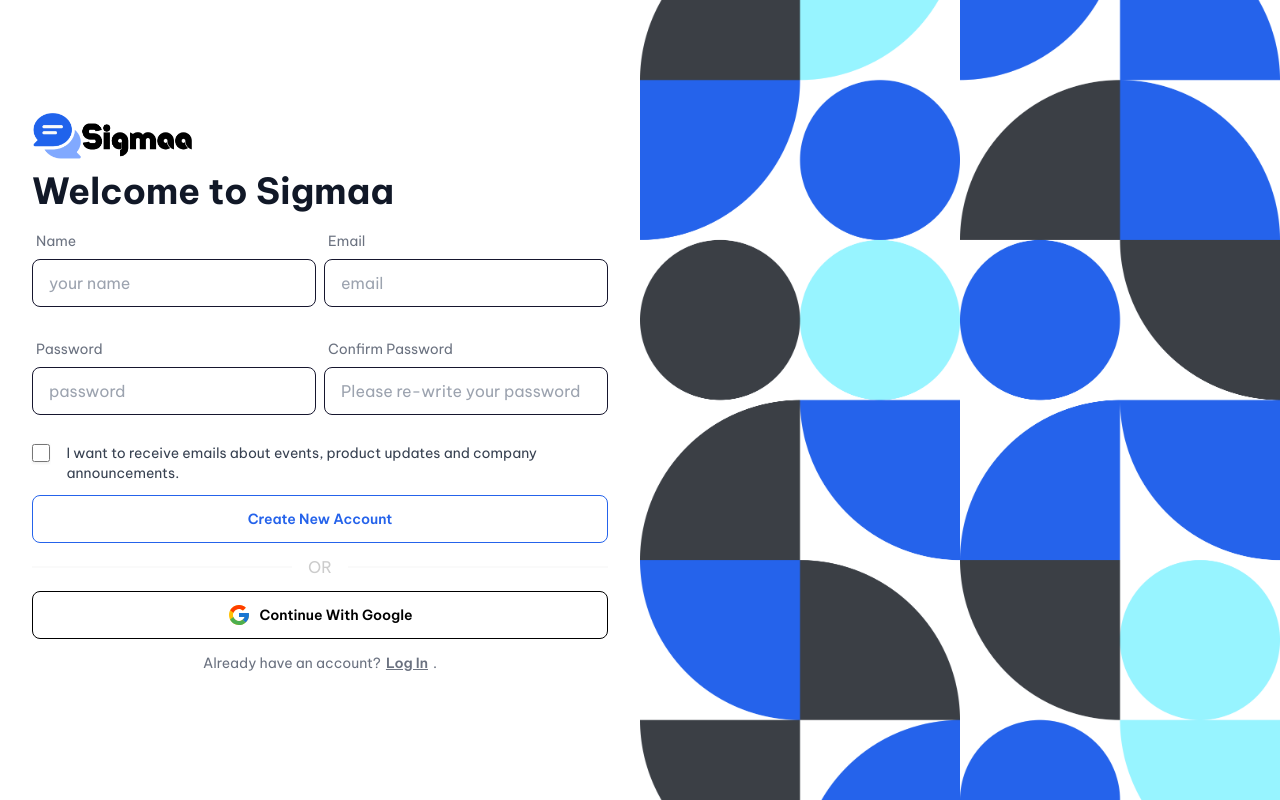
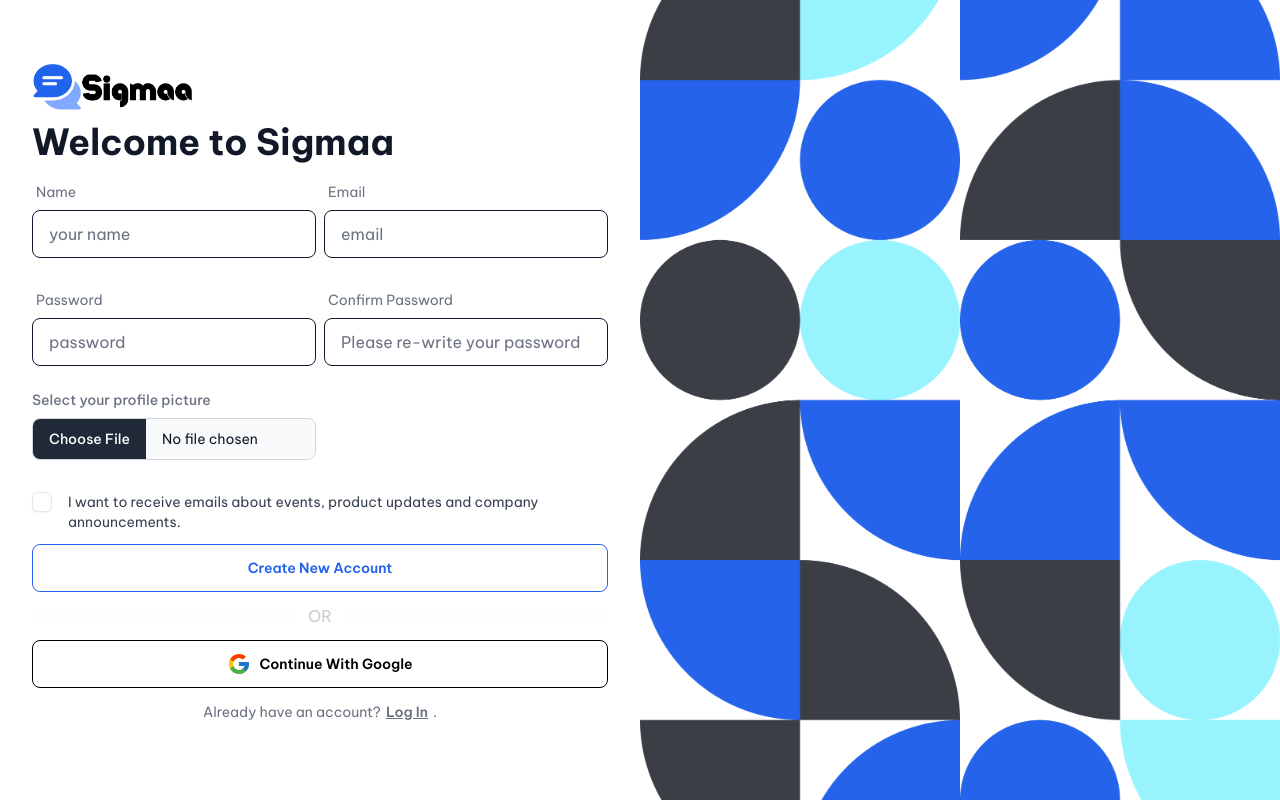
Before and after one commit to TaseenFuadJeem/sigma-chat, a React (Create React App) app: page /create-a-new-account in a window 1280 px wide. Built offline with nearby package versions, Linux system fonts and the light colour scheme; no server answers.

Commit message:
Added flowbite

```diff
--- a/package.json
+++ b/package.json
@@ -8,6 +8,8 @@
     "@testing-library/user-event": "^13.2.1",
     "daisyui": "^2.31.0",
     "firebase": "^9.10.0",
+    "flowbite": "^1.5.3",
+    "flowbite-react": "^0.3.2",
     "framer-motion": "^7.6.1",
     "react": "^18.2.0",
     "react-dom": "^18.2.0",
--- a/src/Components/Pages/Authentications/Registration.js
+++ b/src/Components/Pages/Authentications/Registration.js
@@ -194,6 +194,14 @@ const Registration = () => {
                                                         {errors.confirmpassword?.type === 'minLength' && <span className="label-text-alt text-red-500">{errors.confirmpassword.message}</span>}
                                                     </label>
                                                 </div>
+                                                <div className="form-control">
+                                                    <label class="block mb-2 text-sm font-medium text-gray-500 dark:text-gray-300" for="default_size">Select your profile picture</label>
+                                                    <input type="file" id="default_size" className="block mb-5 w-full text-sm text-gray-900 bg-gray-50 rounded-lg border border-gray-300 cursor-pointer dark:text-gray-400 focus:outline-none dark:bg-gray-700 dark:border-gray-600 dark:placeholder-gray-400" {...register("picture", {
+                                                        required: {
+                                                            value: false
+                                                        }
+                                                    })} />
+                                                </div>
                                             </div>
 
                                             <div class=" my-3">
--- a/tailwind.config.js
+++ b/tailwind.config.js
@@ -5,7 +5,7 @@ module.exports = {
   theme: {
     extend: {},
   },
-  plugins: [require("daisyui")],
+  plugins: [require("daisyui"), require("flowbite/plugin")],
   daisyui: {
     themes: [
       {
```
Also changed, not shown: 1 other file (tests, documents, lock files or other folders).
